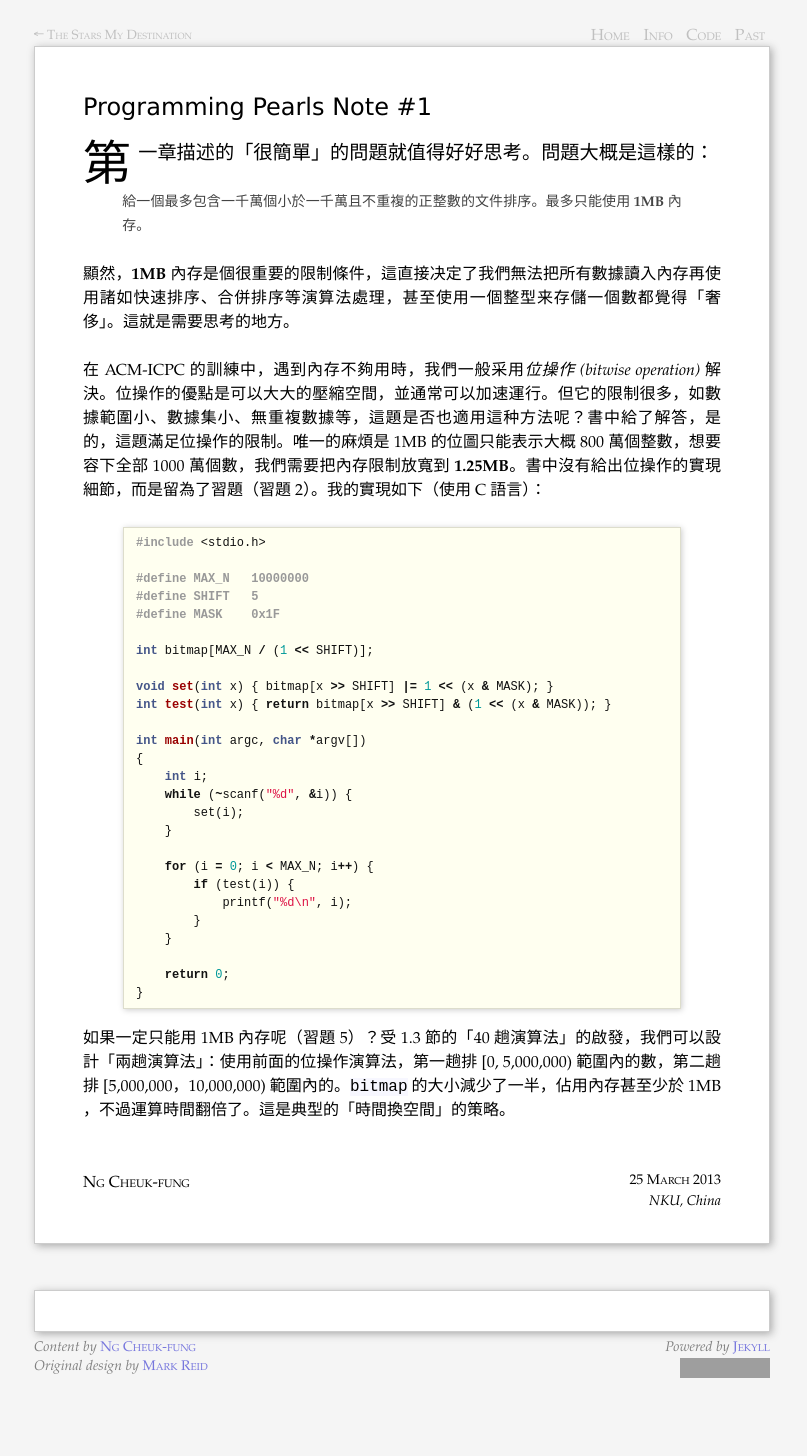
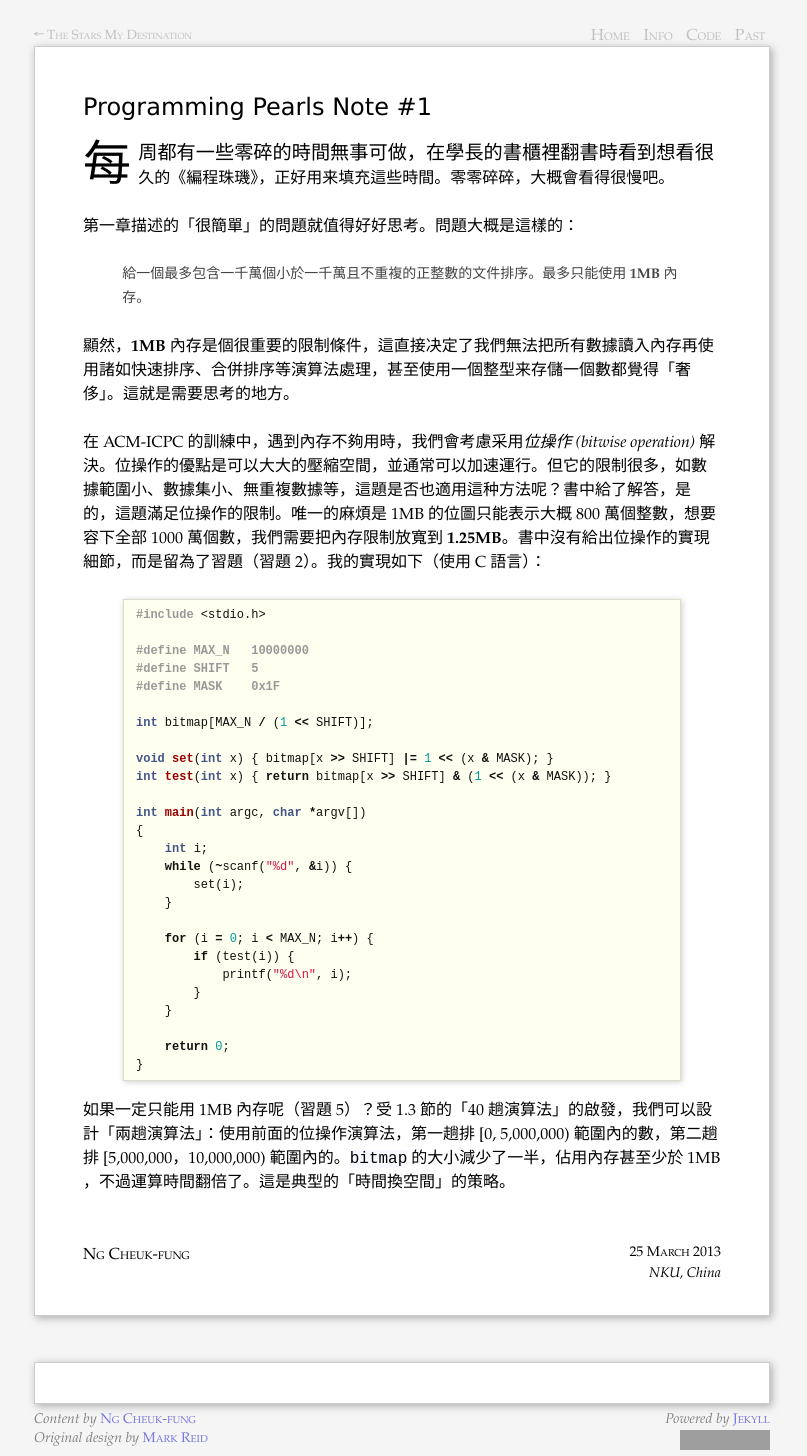
Before and after one commit to cheuk-fung/cheuk-fung.github.io, a Jekyll site: the page built from blog/_posts/2013-03-25-programming-pearls-note-1.markdown, in a window 1280 px wide. Shown: the whole page, without its empty margins (238-1045 px from the left). Built offline with Jekyll 4.4.1, drawn with Linux system fonts in a browser that asks for light colours; Markdown is read by kramdown in place of the engine named in the settings; comment, search, counter and statistics services are not loaded; before the commit the page ends 1384 px from its top, so only the background shows below that; grey boxes are pictures that could not be loaded.

Commit message:
New post: Programming Pearls Note #2

```diff
--- a/blog/_posts/2013-03-25-programming-pearls-note-1.markdown
+++ b/blog/_posts/2013-03-25-programming-pearls-note-1.markdown
@@ -7,13 +7,15 @@
 excerpt: "「空間壓縮」和「時間換空間」的思考"
 ---
 
+每周都有一些零碎的時間無事可做，在學長的書櫃裡翻書時看到想看很久的《編程珠璣》，正好用来填充這些時間。零零碎碎，大概會看得很慢吧。
+
 第一章描述的「很簡單」的問題就值得好好思考。問題大概是這樣的：
 
 > 給一個最多包含一千萬個小於一千萬且不重複的正整數的文件排序。最多只能使用 **1MB** 內存。
 
 顯然，**1MB** 內存是個很重要的限制條件，這直接决定了我們無法把所有數據讀入內存再使用諸如快速排序、合併排序等演算法處理，甚至使用一個整型来存儲一個數都覺得「奢侈」。這就是需要思考的地方。
 
-在 ACM-ICPC 的訓練中，遇到內存不夠用時，我們一般采用*位操作 (bitwise operation)* 解決。位操作的優點是可以大大的壓縮空間，並通常可以加速運行。但它的限制很多，如數據範圍小、數據集小、無重複數據等，這題是否也適用這种方法呢？書中給了解答，是的，這題滿足位操作的限制。唯一的麻煩是 1MB 的位圖只能表示大概 800 萬個整數，想要容下全部 1000 萬個數，我們需要把內存限制放寬到 **1.25MB**。書中沒有給出位操作的實現細節，而是留為了習題（習題 2）。我的實現如下（使用 C 語言）：
+在 ACM-ICPC 的訓練中，遇到內存不夠用時，我們會考慮采用*位操作 (bitwise operation)* 解決。位操作的優點是可以大大的壓縮空間，並通常可以加速運行。但它的限制很多，如數據範圍小、數據集小、無重複數據等，這題是否也適用這种方法呢？書中給了解答，是的，這題滿足位操作的限制。唯一的麻煩是 1MB 的位圖只能表示大概 800 萬個整數，想要容下全部 1000 萬個數，我們需要把內存限制放寬到 **1.25MB**。書中沒有給出位操作的實現細節，而是留為了習題（習題 2）。我的實現如下（使用 C 語言）：
 
 {% highlight c %}
 #include <stdio.h>
--- a/files/css/screen.css
+++ b/files/css/screen.css
@@ -25,7 +25,7 @@
 
 /* IE6 ignores this and uses default size of 16pt */
 html>body { font-size:16px; }
-p { margin: 0 0 1.5em 0; text-align: justify; }
+p { margin: 0 0 1.5em 0; }
 
 a { text-decoration: none; color: #339; }
 a:hover { text-decoration: underline; color: #33f; }
@@ -181,7 +181,8 @@
 	list-style-position: inside;
 }
 #page ol {
-    padding-left: 1.5em;
+	padding-left: 1.5em;
+	margin-bottom: 1.5em;
 }
 #page ol li {
 	list-style-position: outside;
```
Also changed, not shown: blog/_posts/2013-04-01-programming-pearls-note-2.markdown (added, +33 -0 lines).
